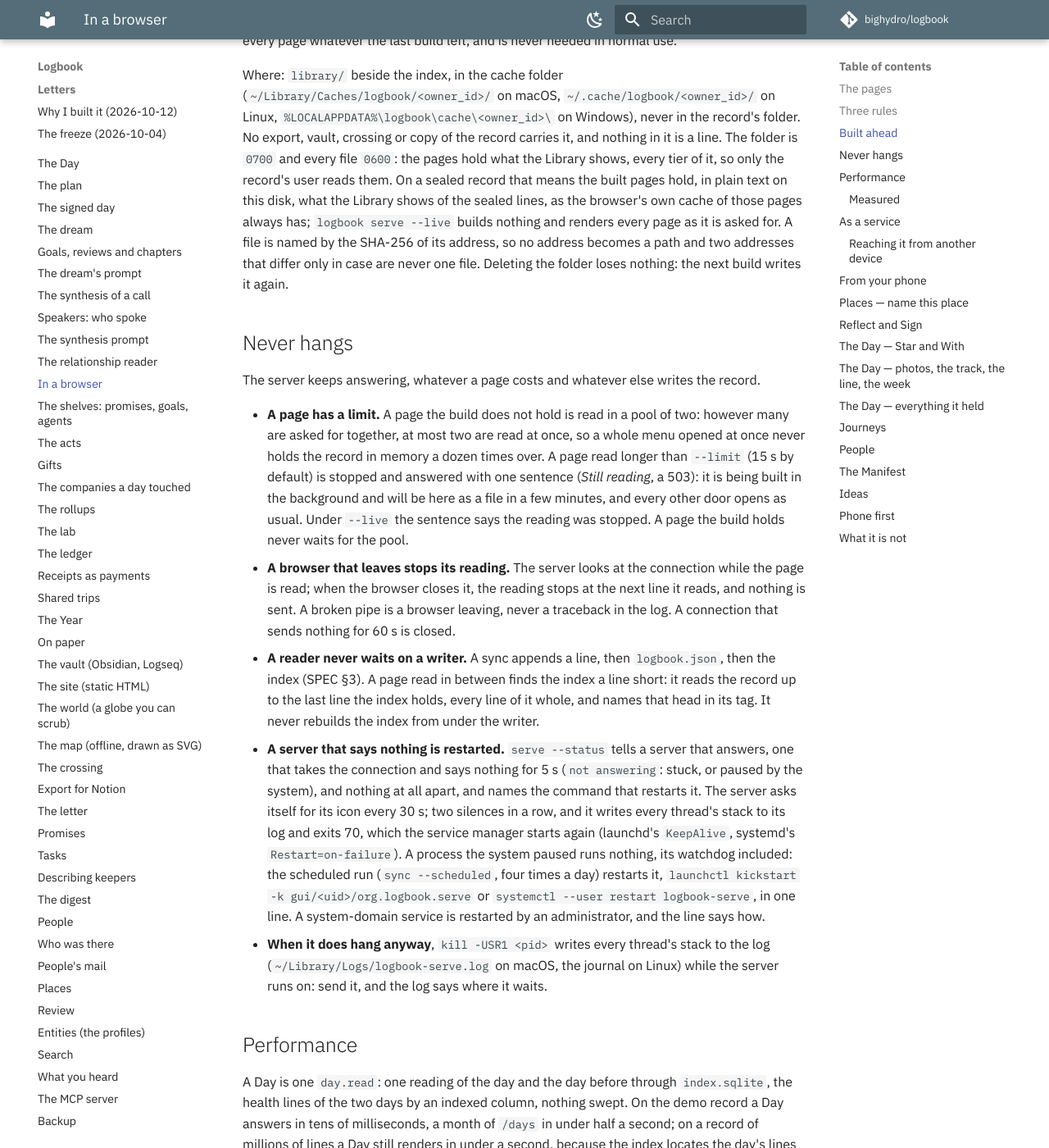
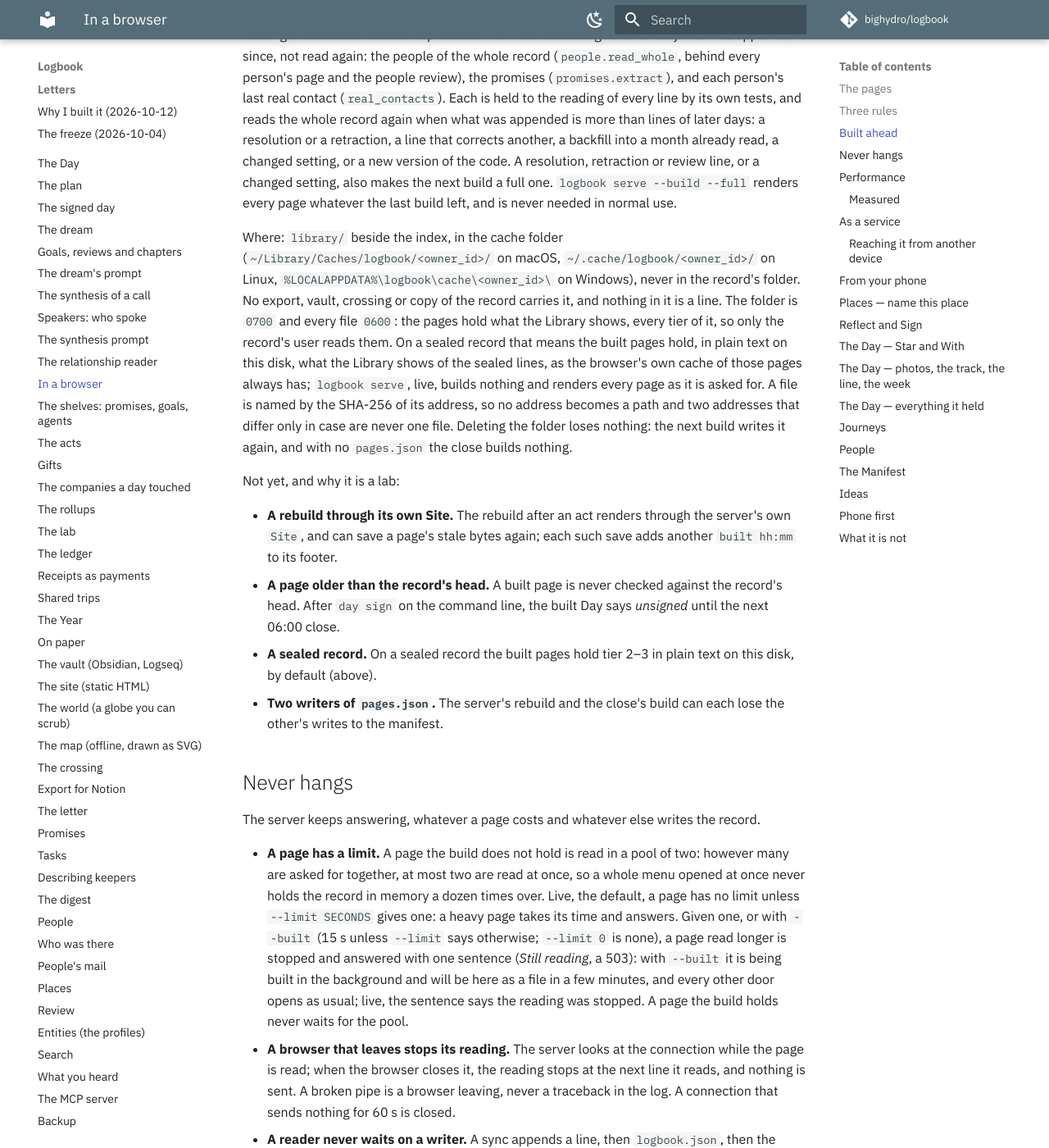
Before and after one commit to bighydro/logbook, an MkDocs documentation site: the page built from docs/serve.md, in a window 1280 px wide and 1400 px high, scrolled down 6213 px. Shown: the whole window at 82% size. Built offline with MkDocs 1.6.1 and Material for MkDocs 9.7.7, drawn with Linux system fonts in a browser that asks for light colours; comment, search, counter and statistics services are not loaded; some of the changed text lies outside the part shown.

Commit message:
fix: `logbook serve` renders live by default for v1; built pages are an opt-in lab
Squash of #387, rolling desk round 1c.

Signed-off-by: bighydro <122497530+bighydro@users.noreply.github.com>

````diff
--- a/docs/serve.md
+++ b/docs/serve.md
@@ -5,6 +5,7 @@
 ```bash
 logbook serve                     # http://127.0.0.1:8765/
 logbook serve --port 8080
+logbook serve --built             # labs: answered from pages built ahead (Built ahead, below)
 logbook serve --install-service   # kept running by launchd or systemd (As a service, below)
 ```
 
@@ -110,8 +111,13 @@ rather than each starting their own on the same file.
 
 ## Built ahead
 
-`logbook serve` answers from pages built ahead of time, not from the record while you wait
-([RFC 0047](https://github.com/bighydro/logbook/blob/main/rfcs/0047-the-librarys-doors.md) §8). Every door and shelf (`/`, `/days`, `/trips`,
+**Labs, off by default.** `logbook serve` renders every page as it is asked for, from the index and the
+record as they stand, with no limit on how long a page reads: a heavy page (People, a person, the
+Manifest, the World, Promises on a record of millions of lines) takes its time and then answers.
+`logbook serve --built` answers from pages built ahead of time instead, not from the record while you
+wait ([RFC 0047](https://github.com/bighydro/logbook/blob/main/rfcs/0047-the-librarys-doors.md) §8);
+it, or `logbook serve --build`, turns the build on for this machine, and the 06:00 close keeps it
+built from then on. `--live` is still accepted and is the default. Every door and shelf (`/`, `/days`, `/trips`,
 `/journeys`, `/people`, `/places`, `/world`, `/manifest`, `/manifest/people`, `/ideas`, `/promises`,
 `/goals`, `/agents`, `/assets`, `/gaps`) is built, with the Days of the last fortnight and the pages
 those shelves link to first (60 of each kind: the people at the top of People, this year's journeys,
@@ -120,10 +126,12 @@ at that moment, byte for byte, with one sentence added to its footer: `built 06:
 
 When it is built:
 
-- **At the 06:00 close.** `sync --scheduled --close` builds the Library after the sync and the dream
-  and before `doctor`, and says so in one line; the demo month's first build says
+- **At the 06:00 close**, once turned on. `sync --scheduled --close` builds the Library after the sync
+  and the dream and before `doctor`, and says so in one line; the demo month's first build says
   `library: 90 pages, 90 written, in 7.8 s`. A build another process holds, or one that fails, is
-  that one line and never fails the run.
+  that one line and never fails the run. On a machine where built pages were never turned on (no
+  `pages.json` in the folder below), the close builds nothing and says `library: not built (built
+  pages are off; logbook serve --built turns them on)`.
 - **After every act on a page.** Reflect, Sign, a star, *with…*, a name, a merge, a status: the page
   the act sends you back to and the front page are dropped at once, so you see what you wrote, and a
   rebuild of the rest starts in the background on a thread of its own. Acts that come while it builds
@@ -133,7 +141,7 @@ When it is built:
   On a record of a hundred thousand lines or more it renders on several processes, one fewer than the
   machine has, four at most; `LOGBOOK_BUILD_WORKERS` sets how many (1: one process). A page that fails is named and
   the command exits 1; while another process builds it exits 75.
-- **The first time.** A server that finds no build starts one when it starts.
+- **The first time.** A server started with `--built` that finds no build starts one when it starts.
 
 What is never built: today's Day, whose shape moves with the hour (morning, live, evening; RFC 0043
 §5), the redirect of `/today`, and a photo's pixels. A page no build has written (a Day a year ago, a
@@ -160,10 +168,22 @@ Windows), never in the record's folder. No export, vault, crossing or copy of th
 and nothing in it is a line. The folder is `0700` and every file `0600`: the pages hold what the
 Library shows, every tier of it, so only the record's user reads them. On a sealed record that means
 the built pages hold, in plain text on this disk, what the Library shows of the sealed lines, as the
-browser's own cache of those pages always has; `logbook serve --live` builds nothing and renders every
+browser's own cache of those pages always has; `logbook serve`, live, builds nothing and renders every
 page as it is asked for. A file is named by the SHA-256 of its address, so no address becomes a path
 and two addresses that differ only in case are never one file. Deleting the folder loses nothing: the
-next build writes it again.
+next build writes it again, and with no `pages.json` the close builds nothing.
+
+Not yet, and why it is a lab:
+
+- **A rebuild through its own Site.** The rebuild after an act renders through the server's own
+  `Site`, and can save a page's stale bytes again; each such save adds another `built hh:mm` to its
+  footer.
+- **A page older than the record's head.** A built page is never checked against the record's head.
+  After `day sign` on the command line, the built Day says *unsigned* until the next 06:00 close.
+- **A sealed record.** On a sealed record the built pages hold tier 2–3 in plain text on this disk, by
+  default (above).
+- **Two writers of `pages.json`.** The server's rebuild and the close's build can each lose the
+  other's writes to the manifest.
 
 ## Never hangs
 
@@ -171,10 +191,12 @@ The server keeps answering, whatever a page costs and whatever else writes the r
 
 - **A page has a limit.** A page the build does not hold is read in a pool of two: however many are
   asked for together, at most two are read at once, so a whole menu opened at once never holds the
-  record in memory a dozen times over. A page read longer than `--limit` (15 s by default) is stopped
-  and answered with one sentence (*Still reading*, a 503): it is being built in the background and
-  will be here as a file in a few minutes, and every other door opens as usual. Under `--live` the
-  sentence says the reading was stopped. A page the build holds never waits for the pool.
+  record in memory a dozen times over. Live, the default, a page has no limit unless `--limit SECONDS`
+  gives one: a heavy page takes its time and answers. Given one, or with `--built` (15 s unless
+  `--limit` says otherwise; `--limit 0` is none), a page read longer is stopped and answered with one
+  sentence (*Still reading*, a 503): with `--built` it is being built in the background and will be
+  here as a file in a few minutes, and every other door opens as usual; live, the sentence says the
+  reading was stopped. A page the build holds never waits for the pool.
 - **A browser that leaves stops its reading.** The server looks at the connection while the page is
   read; when the browser closes it, the reading stops at the next line it reads, and nothing is sent.
   A broken pipe is a browser leaving, never a traceback in the log. A connection that sends nothing for
````
Also changed, not shown: changelog.d/serve-live-by-default.md (added, +8 -0 lines), docs/commands.md (+1 -1 lines), 5 other files.
